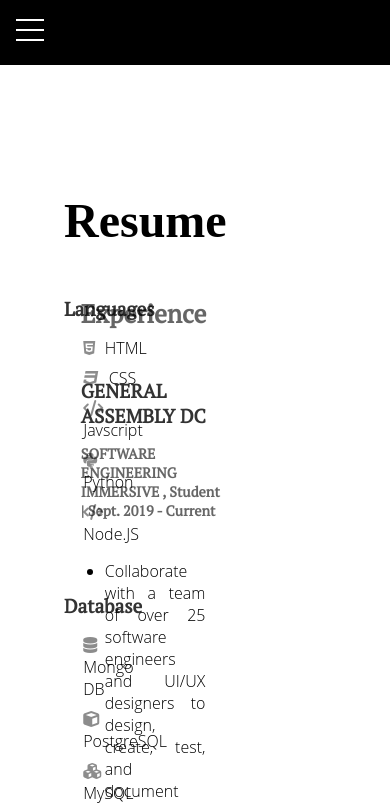
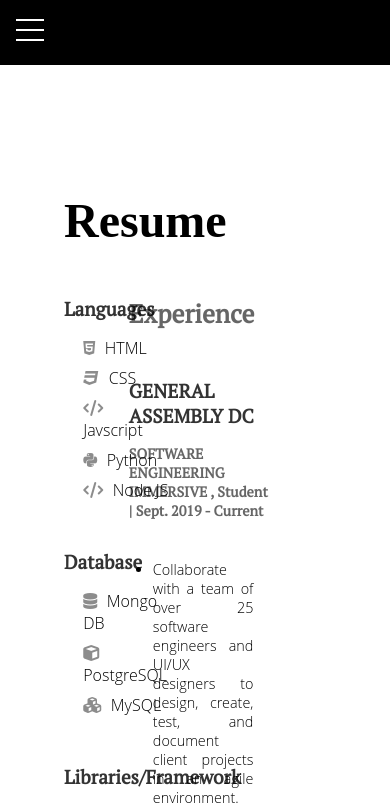
Before and after one commit to cenwachukwu/portfolio, a React (Create React App) app: page /Resume in a window 390 px wide. Shown: the top 805 px of the page. Built offline with nearby package versions, Linux system fonts and the light colour scheme; some icons are missing; a web font is replaced by a local one.

Commit message:
iphone11 landscape responsive

```diff
--- a/src/About/About.css
+++ b/src/About/About.css
@@ -60,8 +60,8 @@
     margin: 2rem auto;
     margin-bottom: 4rem;
     width: 83%;
-    /* border: 2px solid black; */
 }
+
 .StoryDivContainer{
     display: grid;
     grid-template-columns: repeat(3, 1fr);
@@ -117,3 +117,9 @@
         width: 100%;
     }
 }
+
+@media only screen and (max-width: 896px){
+    .StoryDivContainerParent{
+        width: 100%;
+    }
+}
--- a/src/Navbar/Navbar.css
+++ b/src/Navbar/Navbar.css
@@ -44,3 +44,15 @@
    padding-bottom: 0;
   }
 }
+
+@media only screen and (max-width: 896px){
+  .navBarContainer{
+    width: 100%;
+   padding: 1.2rem;
+   padding-bottom: 0;
+  }
+
+  li{
+    font-size: 0.9rem;
+  }
+}
--- a/src/Resume/Resume.css
+++ b/src/Resume/Resume.css
@@ -166,6 +166,14 @@
 
     .resumeRight{
         margin-left: -10rem;
-        width: 120%;
     }
 }
+
+@media only screen and (max-width: 896px){
+    .resumeLeft{
+        width: 60%;
+    }
+    .resumeRight{
+        margin-left: -7rem;
+    }
+}
```
